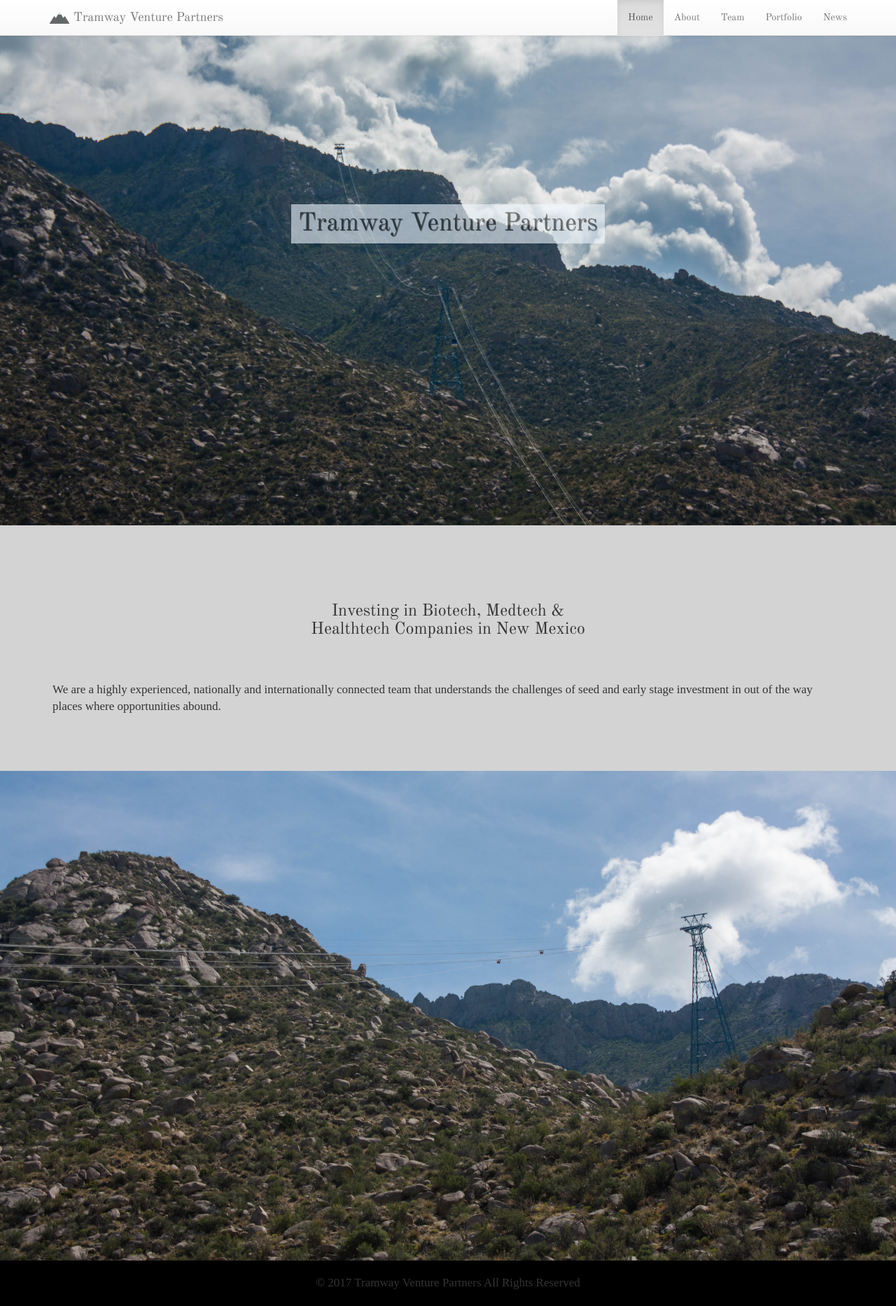
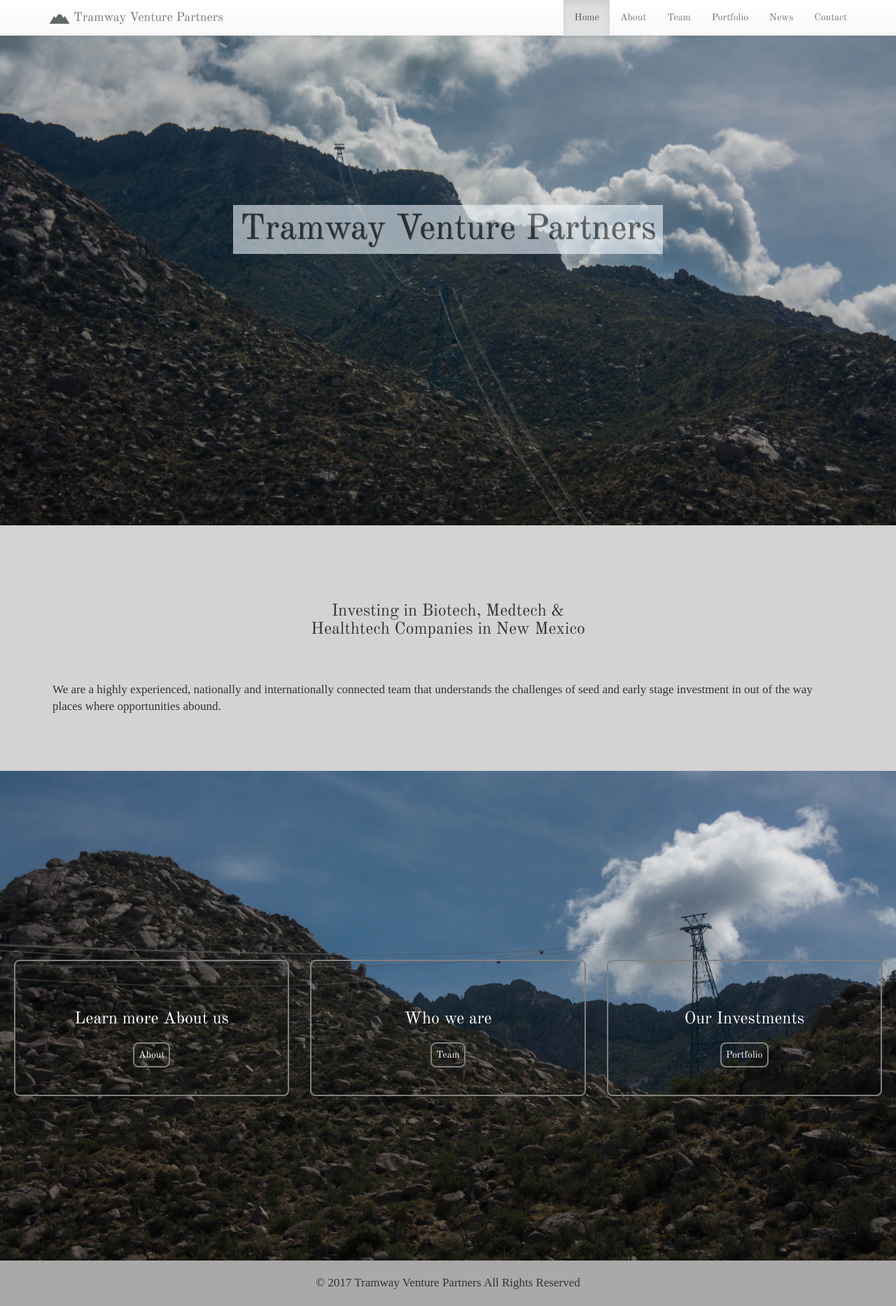
Before and after one commit to DanielleM565/tvp, a PHP site: page / in a window 1280 px wide. Shown: the whole page at 70% size. Run offline with PHP 8.4, Linux system fonts and the light colour scheme; some libraries are stand-ins or nearby versions; some web fonts are replaced.

Commit message:
added contact form back, updated minor edits per client and added buttons to front page, changed parallax images to be darker..

```diff
--- a/public_html/about.php
+++ b/public_html/about.php
@@ -82,7 +82,7 @@
 							<li><a href="team.php">Team</a></li>
 							<li><a href="portfolio.php">Portfolio</a></li>
 							<li><a href="news.php">News</a></li>
-<!--							<li><a href="contact.php">Contact</a></li>-->
+							<li><a href="contact.php">Contact</a></li>
 						</ul>
 					</div> <!-- navbar collapse -->
 				</div> <!-- container -->
--- a/public_html/contact.php
+++ b/public_html/contact.php
@@ -138,7 +138,7 @@
 									</div>
 
 									<!--Google reCAPTCHA helps prevent spam and robots -->
-									<div class="g-recaptcha" data-sitekey="6Lc74SoUAAAAABnGgE9iq94qAKIxqK_uBjHzoIM3"></div>
+									<div class="g-recaptcha" data-sitekey="6LfuHS0UAAAAAGztaGIzaF-Z-a6sGuz5rUYirHSa"></div>
 
 									<button class="btn btn-success" type="submit"><i class="fa fa-paper-plane"></i> Send</button>
 									<button class="btn btn-warning" type="reset"><i class="fa fa-ban"></i> Reset</button>
--- a/public_html/css/style.css
+++ b/public_html/css/style.css
@@ -81,11 +81,6 @@ Portfolio and team icons, images and text
 Everything re-sizes and centers with small screens
 */
 
-@media (max-width: 500px) {
-	.tvp-title {
-		font-size: 22px;
-	}
-}
 
 #icon, img, .headshot{
 	max-height: 127px;
@@ -129,7 +124,7 @@ Home page parallax
  */
 
 .parallax {
-	background-image: url(../images/mountain-cables3.jpg);
+	background-image: url(../images/mountain-cables3-darker.jpg);
 	height: 700px;
 	background-attachment: fixed;
 	background-position: center;
@@ -140,7 +135,7 @@ Home page parallax
 }
 
 .parallax2 {
-	background-image: url(../images/cables-tower4.jpg);
+	background-image: url(../images/cable-tower4-darker.jpg);
 	height: 700px;
 	background-attachment: fixed;
 	background-position: center;
@@ -151,16 +146,67 @@ Home page parallax
 }
 
 
+/*
+Home page buttons and stuff on 2nd parralax
+ */
+#button-header {
+	color: white;
+}
+
+button {
+	align-content: center;
+	margin: auto;
+	float: none;
+	border-radius: 8px;
+	border: 2px solid grey;
+	background: top;
+	display: inline-block;
+	color: white;
+	padding: 6px;
+	text-align: center;
+	transition: all 0.4s ease;
+}
+
+button:hover {
+	background-color: grey;
+}
+
+#border {
+	border: 2px solid grey;
+	border-radius: 8px;
+	padding: 10%;
+}
+
+/*
+for small screens
+ */
+@media (max-width: 460px) {
+	image[alt=""]
+}
 
 
 /*
 Home page title overlaid on image
  */
-.tvp-title {
+
+@media (max-width: 630px) {
+	.tvp-title {
+		font-size: 22px;
+		background-color: aliceblue;
+		opacity: 0.6;
+		display: inline;
+		text-align: center;
+	}
+}
+
+@media (min-width: 631px) {
+	.tvp-title {
 	background-color: aliceblue;
 	opacity: 0.6;
 	display: inline;
 	text-align: center;
+	font-size: 50px;
+}
 }
 
 /*
@@ -212,11 +258,11 @@ img[alt="Tramway Venture Partners Logo 2"] {
 }
 
 /*
-footer
+footer duh
  */
 footer {
 	text-align: center;
-	background-color: black;
+	background-color: darkgrey;
 	bottom: 0;
 	right: 0;
 	left: 0;
--- a/public_html/index.php
+++ b/public_html/index.php
@@ -62,8 +62,6 @@
 	</head>
 	<body>
 		<header>
-			<!--Logo goes here -->
-
 			<!--Nav par or nav pills go here -->
 			<nav class="navbar navbar-default navbar-static-top" role="navigation">
 				<div class="container">
@@ -88,7 +86,7 @@
 							<li><a href="team.php">Team</a></li>
 							<li><a href="portfolio.php">Portfolio</a></li>
 							<li><a href="news.php">News</a></li>
-<!--							<li><a href="contact.php">Contact</a></li>-->
+							<li><a href="contact.php">Contact</a></li>
 						</ul>
 					</div> <!-- navbar collapse -->
 				</div> <!-- container -->
@@ -127,15 +125,47 @@
 
 			<div class="parallax2">
 				<!-- second image goes here -->
-			</div>
+
+				<!-- button to link to other pages -->
+				<div class="container-fluid">
+					<div class="row">
+						<div class="col-md-4 text-center">
+								<div id="border">
+									<h3 id="button-header">Learn more About us</h3>
+									<a href="about.php" style="margin: 0 auto;">
+										<button>About</button>
+									</a>
+								</div>
+						</div>
+	<!-- team -->
+						<div class="col-md-4 text-center">
+								<div id="border">
+									<h3 id="button-header">Who we are</h3>
+									<a href="team.php">
+										<button>Team</button>
+									</a>
+								</div>
+						</div>
+	<!-- portfolio -->
+						<div class="col-md-4 text-center">
+							<div id="border">
+								<h3 id="button-header">Our Investments</h3>
+								<a href="portfolio.php">
+									<button >Portfolio</button>
+								</a>
+						</div>
+					</div>
+				</div> <!-- parallax -->
 
 		</main>
+		<footer>
+			<br>
+			<p> &copy; 2017 Tramway Venture Partners All Rights Reserved	</p>
+			<br>
+		</footer>
+
 	</body>
 
-	<footer>
-		<br>
-		<p> &copy; 2017 Tramway Venture Partners All Rights Reserved	</p>
-		<br>
-	</footer>
+
 
 </html>
--- a/public_html/news.php
+++ b/public_html/news.php
@@ -82,7 +82,7 @@
 							<li><a href="team.php">Team</a></li>
 							<li><a href="portfolio.php">Portfolio</a></li>
 							<li class="active"><a href="news.php">News</a></li>
-<!--							<li><a href="contact.php">Contact</a></li>-->
+							<li><a href="contact.php">Contact</a></li>
 						</ul>
 					</div> <!-- navbar collapse -->
 				</div> <!-- container -->
--- a/public_html/portfolio.php
+++ b/public_html/portfolio.php
@@ -81,7 +81,7 @@
 							<li><a href="team.php">Team</a></li>
 							<li class="active"><a href="portfolio.php">Portfolio</a></li>
 							<li><a href="news.php">News</a></li>
-<!--							<li><a href="contact.php">Contact</a></li>-->
+							<li><a href="contact.php">Contact</a></li>
 						</ul>
 					</div> <!-- navbar collapse -->
 				</div> <!-- container -->
--- a/public_html/team.php
+++ b/public_html/team.php
@@ -80,7 +80,7 @@
 							<li class="active"><a href="team.php">Team</a></li>
 							<li><a href="portfolio.php">Portfolio</a></li>
 							<li><a href="news.php">News</a></li>
-<!--							<li><a href="contact.php">Contact</a></li>-->
+							<li><a href="contact.php">Contact</a></li>
 						</ul>
 					</div> <!-- navbar collapse -->
 				</div> <!-- container -->
@@ -114,7 +114,7 @@
 						<img class="img-responsive headshot" src="../public_html/images/john-img.jpeg" alt="Image of John Rockwell">
 					</div>
 					<div class="col-md-9">
-						<p><br>John complements the Tramway team with his experience and connectivity in physics and engineering. These are disciplines that are key to many of the “convergent” technologies that Tramway Venture Partners sees in New Mexico.  As an officer in the US Air Force, John worked in R&D on large laser systems, landing gear and cryogenic coolers.   After leaving the Air Force, he  was an executive with Chromex, a leading manufacturer of Raman spectrometers.  Today he owns an operates Marpac, a medical device manufacturer and Sierra Peaks, an engineering firm.  An enthusiastic, innovative thinker, John is a community leader, serving on the New Mexico Workforce Development Board and the Board of the Manufacturing Extension Partnership.</p>
+						<p><br>John complements the Tramway team with his experience and connectivity in physics and engineering. These are disciplines that are key to many of the “convergent” technologies that Tramway Venture Partners sees in New Mexico.  As an officer in the US Air Force, John worked in R&D on large laser systems, landing gear and cryogenic coolers.   After leaving the Air Force, he  was an executive with Chromex, a leading manufacturer of Raman spectrometers.  Today he owns and operates Marpac, a medical device manufacturer and Sierra Peaks, an engineering firm.  An enthusiastic, innovative thinker, John is a community leader, serving on the New Mexico Workforce Development Board and the Board of the Manufacturing Extension Partnership.</p>
 					</div>
 				</div>
 			</div>
@@ -130,7 +130,7 @@
 						<img class="img-responsive headshot" src="../public_html/images/stu-img.png" alt="Image of Stu Rose">
 					</div>
 					<div class="col-md-9">
-						<p><br>Certainly a candidate for “Mr. BioScience” in New Mexico, Stu brings the Tramway team extensive business and investment experience and an extensive network within the State and beyond. Dr. Rose is an entrepreneur at heart, having started more than ten companies,  and is an important part of Tramway’s deal sourcing.  He founded The BioScience Center in Albuquerque and FatPipe ABQ, a co-working space for software developers. His PhD is in chemistry and he is nationally and internationally known as an expert pharmaceutical manufacturing.</p>
+						<p><br>Certainly a candidate for “Mr. BioScience” in New Mexico, Stu brings the Tramway team extensive business and investment experience and an extensive network within the State and beyond. Dr. Rose is an entrepreneur at heart, having started more than ten companies,  and is an important part of Tramway’s deal sourcing.  He founded The BioScience Center in Albuquerque and FatPipe ABQ, a co-working space. His PhD is in chemistry and he is nationally and internationally known as an expert pharmaceutical manufacturing.</p>
 					</div>
 				</div>
 			</div>
```
Also changed, not shown: public_html/images/cable-tower4-darker.jpg (added), public_html/images/mountain-cables3-darker.jpg (added).
